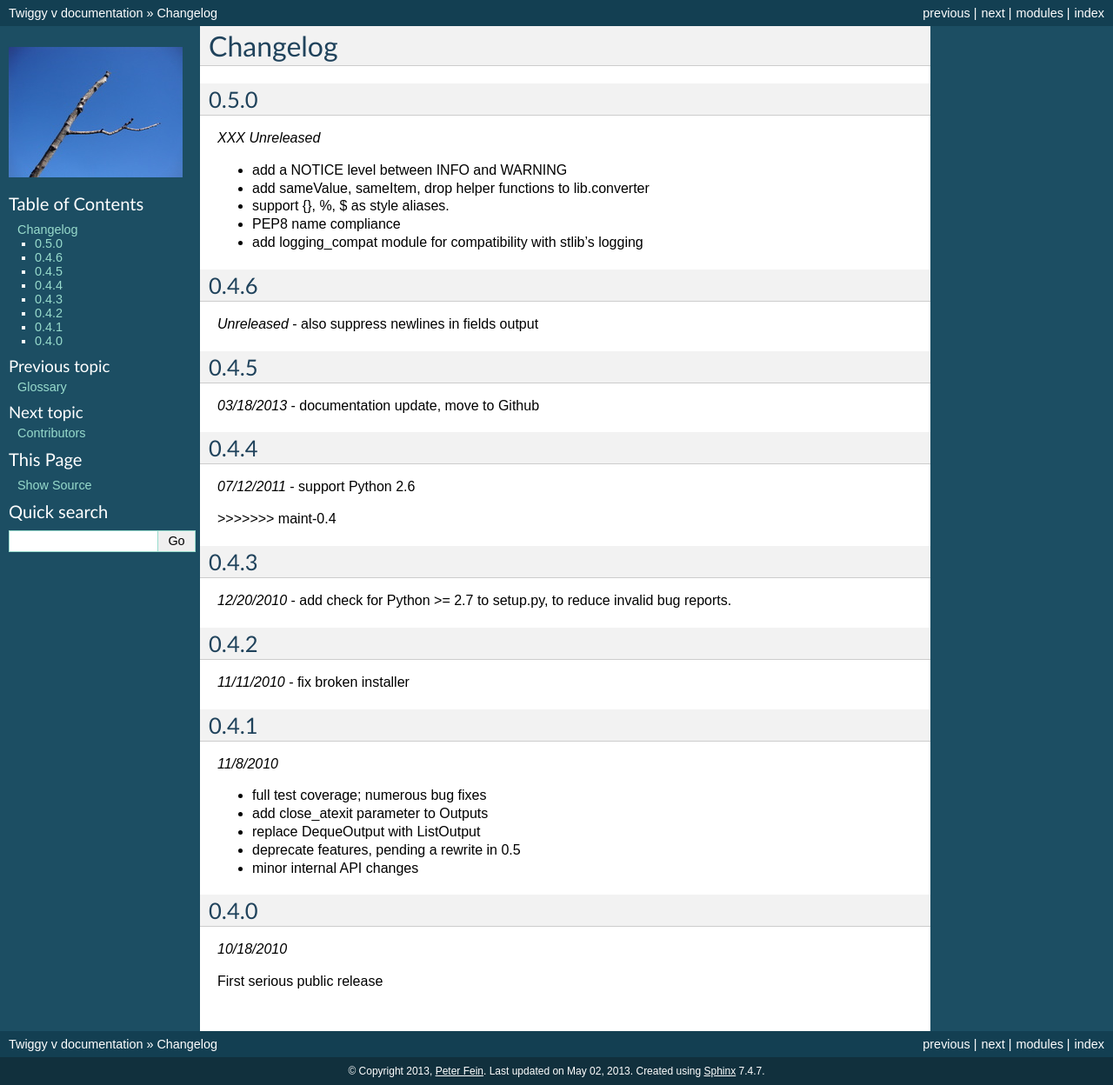
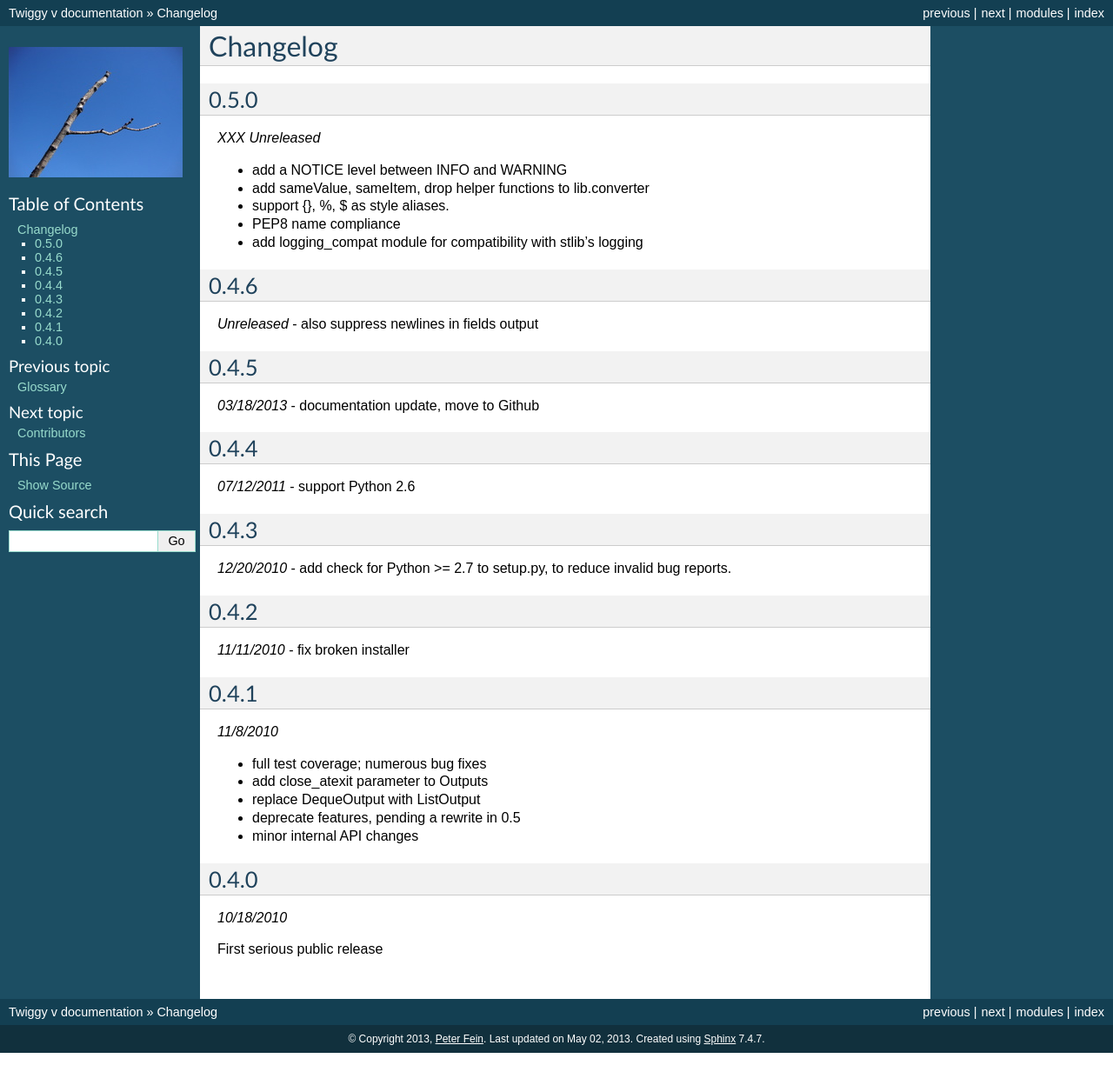
Before and after one commit to wearpants/twiggy, a Sphinx documentation site: the page built from doc/changelog.rst, in a window 1280 px wide and 1248 px high. Shown: the whole window at 87% size. Built offline with Sphinx 7.4.7, drawn with Linux system fonts in a browser that asks for light colours; the version number could not be read and is left out.

Commit message:
fix bad merge

```diff
--- a/doc/changelog.rst
+++ b/doc/changelog.rst
@@ -31,8 +31,6 @@ Changelog
 *07/12/2011*
 - support Python 2.6
 
->>>>>>> maint-0.4
-
 ******************************
 0.4.3
 ******************************
```
